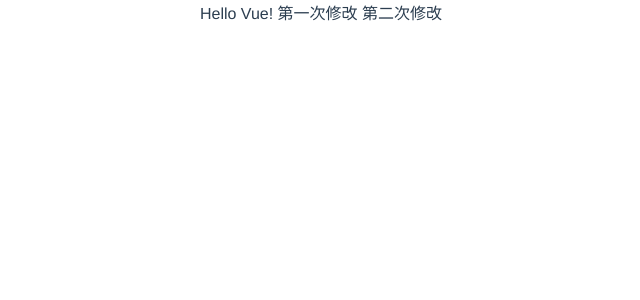
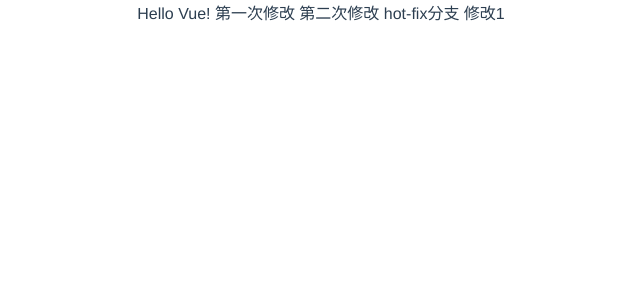
Before and after one commit to yylstudytest1/vue-demo, a Vue app: page /#/ in a window 1280 px wide. Shown: the top 300 px of the page, without its empty margins (319-959 px from the left). Built offline with nearby package versions, Linux system fonts and the light colour scheme; what vue-resource would draw is missing.

Commit message:
hot-fix commit1

```diff
--- a/src/pages/vue-demo.vue
+++ b/src/pages/vue-demo.vue
@@ -3,6 +3,7 @@
     Hello Vue!
     第一次修改
     第二次修改
+    hot-fix分支 修改1
   </div>
 </template>
 
```
